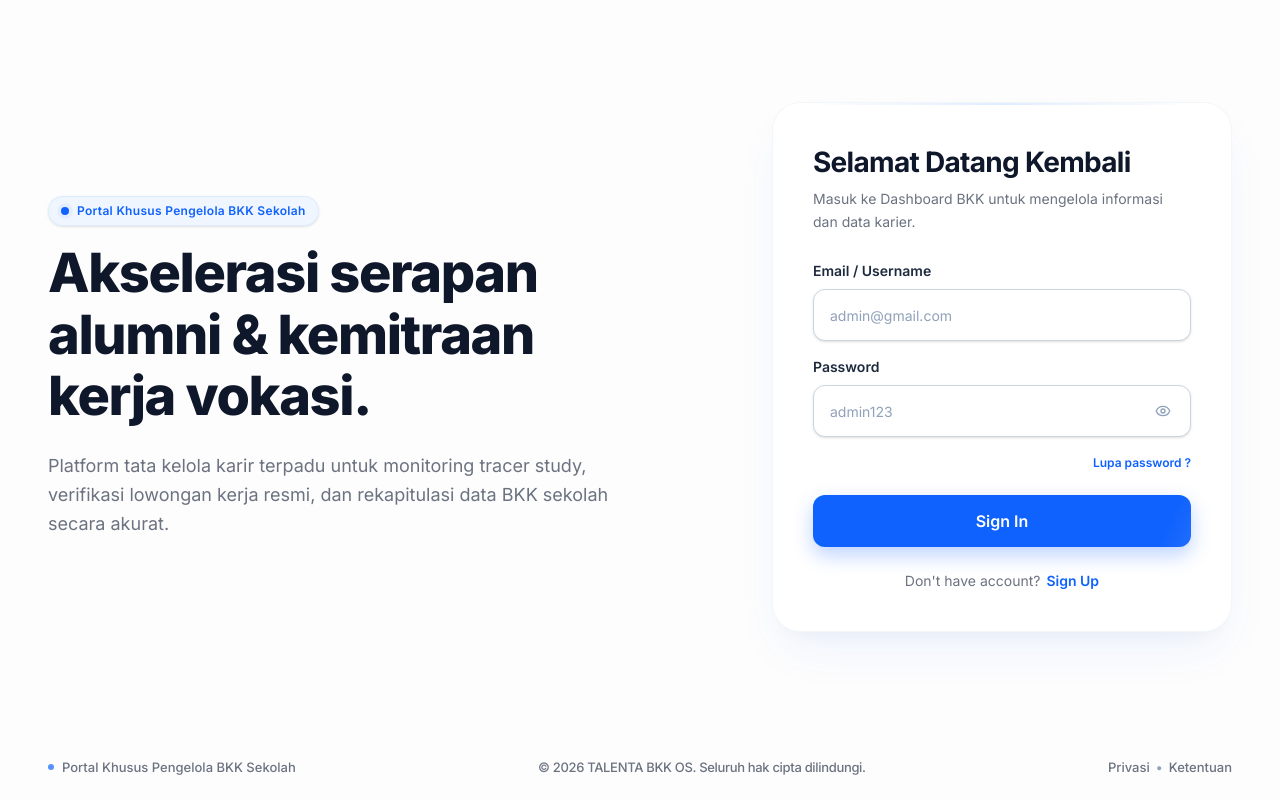
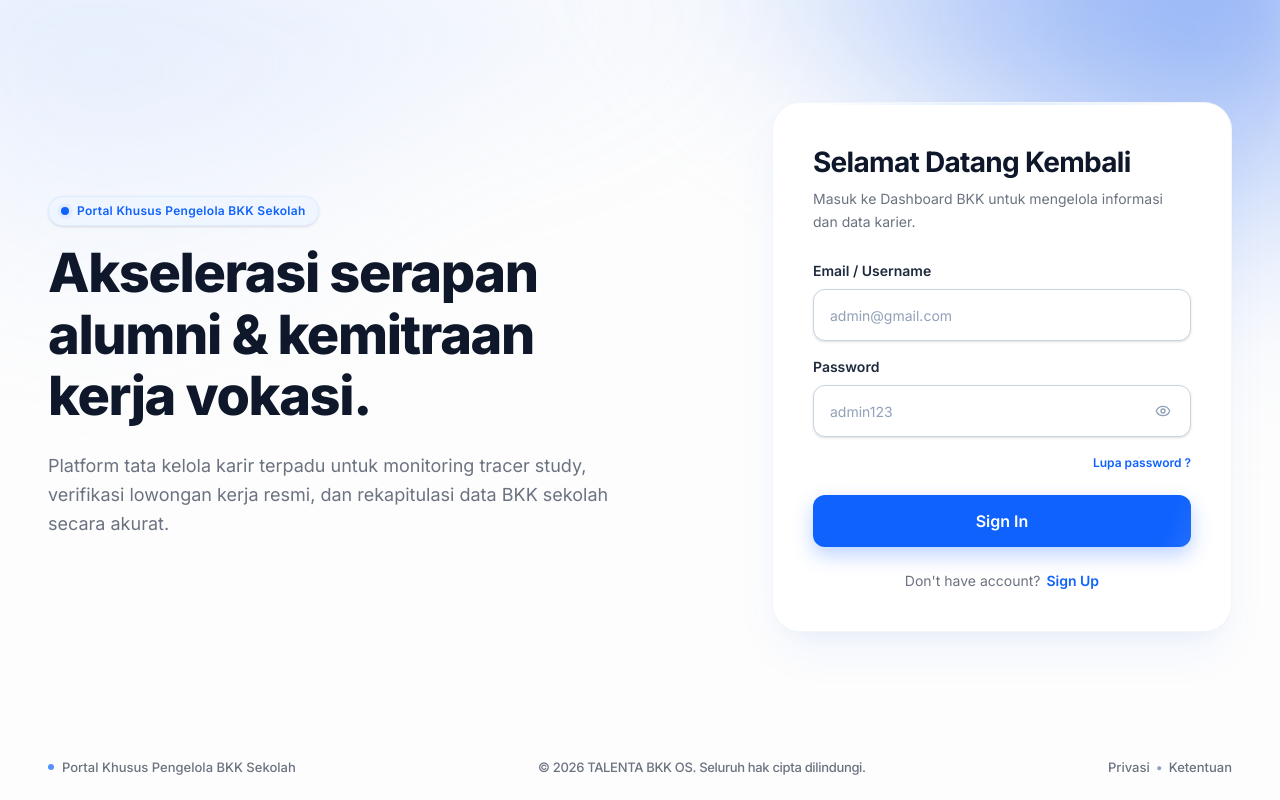
Before and after one commit to fheyri/Talenta-FE-PHP, a Next.js app: page /login in a window 1280 px wide. Built offline with nearby package versions, Linux system fonts and the light colour scheme.

Commit message:
revert: restore original vibrant BackgroundGradient component matching reference design

```diff
--- a/src/components/auth/AuthBackground.tsx
+++ /dev/null
@@ -1,82 +0,0 @@
-import React from "react";
-
-// Pre-defined static particles with random distribution, sizes, opacities, and animation timings
-const PARTICLES = [
-  { id: 1, left: "12%", top: "68%", size: 6, opacity: 0.35, duration: "14s", delay: "-2s", color: "#6E97F2" },
-  { id: 2, left: "24%", top: "82%", size: 8, opacity: 0.25, duration: "18s", delay: "-7s", color: "#0F62FE" },
-  { id: 3, left: "38%", top: "74%", size: 5, opacity: 0.3, duration: "12s", delay: "-11s", color: "#A9C1F8" },
-  { id: 4, left: "52%", top: "88%", size: 10, opacity: 0.2, duration: "19s", delay: "-4s", color: "#6E97F2" },
-  { id: 5, left: "67%", top: "70%", size: 7, opacity: 0.35, duration: "15s", delay: "-9s", color: "#0F62FE" },
-  { id: 6, left: "78%", top: "85%", size: 4, opacity: 0.4, duration: "11s", delay: "-13s", color: "#6E97F2" },
-  { id: 7, left: "89%", top: "65%", size: 9, opacity: 0.25, duration: "17s", delay: "-5s", color: "#A9C1F8" },
-  { id: 8, left: "18%", top: "45%", size: 5, opacity: 0.3, duration: "16s", delay: "-8s", color: "#0F62FE" },
-  { id: 9, left: "82%", top: "40%", size: 7, opacity: 0.25, duration: "13s", delay: "-3s", color: "#6E97F2" },
-  { id: 10, left: "45%", top: "55%", size: 6, opacity: 0.2, duration: "20s", delay: "-12s", color: "#A9C1F8" },
-];
-
-export const AuthBackground: React.FC = () => {
-  return (
-    <div
-      aria-hidden="true"
-      className="fixed inset-0 -z-10 overflow-hidden pointer-events-none bg-[#FDFDFD]"
-    >
-      {/* ================= LAYER 1: AURORA BLOBS (BERGERAK PELAN) ================= */}
-      {/* Blob A: Biru pekat (#6E97F2, opacity ~50%) di kanan atas, sebagian keluar layar */}
-      <div
-        className="absolute -top-[18%] -right-[12%] w-[58vmax] h-[58vmax] rounded-full bg-[#6E97F2] opacity-50 blur-2xl sm:blur-3xl animate-aurora-a"
-        style={{ willChange: "transform" }}
-      />
-
-      {/* Blob B: Biru muda (#DCE6FD, opacity ~70%) di kiri atas */}
-      <div
-        className="absolute -top-[16%] -left-[14%] w-[60vmax] h-[60vmax] rounded-full bg-[#DCE6FD] opacity-70 blur-2xl sm:blur-3xl animate-aurora-b"
-        style={{ willChange: "transform" }}
-      />
-
-      {/* Blob C: Biru sedang (#A9C1F8, opacity ~35%) di kiri bawah, ukuran lebih kecil */}
-      <div
-        className="absolute -bottom-[12%] -left-[8%] w-[42vmax] h-[42vmax] rounded-full bg-[#A9C1F8] opacity-35 blur-2xl sm:blur-3xl animate-aurora-c"
-        style={{ willChange: "transform" }}
-      />
-
-      {/* ================= LAYER 2: DOT GRID (MEMUDAR KE TEPI) ================= */}
-      {/* Pola titik 1px, jarak 24px, warna #94A3B8 opacity ~25%, mask radial ellipse */}
-      <div
-        className="absolute inset-0 opacity-25 animate-dot-grid"
-        style={{
-          backgroundImage: "radial-gradient(#94A3B8 1px, transparent 1px)",
-          backgroundSize: "24px 24px",
-          maskImage: "radial-gradient(ellipse at center, black 30%, transparent 75%)",
-          WebkitMaskImage: "radial-gradient(ellipse at center, black 30%, transparent 75%)",
-        }}
-      />
-
-      {/* ================= LAYER 3: PARTIKEL KECIL MELAYANG ================= */}
-      {/* 8-12 lingkaran kecil (4-12px) warna biru dengan opacity 20-40%, naik pelan */}
-      <div className="absolute inset-0">
-        {PARTICLES.map((particle, index) => (
-          <div
-            key={particle.id}
-            className={`absolute rounded-full pointer-events-none ${
-              index > 6 ? "hidden sm:block" : "block"
-            }`}
-            style={{
-              left: particle.left,
-              top: particle.top,
-              width: `${particle.size}px`,
-              height: `${particle.size}px`,
-              backgroundColor: particle.color,
-              opacity: particle.opacity,
-              animation: `floatParticleY ${particle.duration} ease-in-out infinite`,
-              animationDelay: particle.delay,
-              willChange: "transform, opacity",
-            }}
-          />
-        ))}
-      </div>
-
-      {/* Subtle smooth overlay for optimum contrast and readability */}
-      <div className="absolute inset-0 bg-gradient-to-b from-transparent via-[#FDFDFD]/20 to-[#FDFDFD]/60 pointer-events-none" />
-    </div>
-  );
-};
--- a/src/components/auth/AuthLayout.tsx
+++ b/src/components/auth/AuthLayout.tsx
@@ -2,7 +2,7 @@
 
 import React from "react";
 import { motion } from "framer-motion";
-import { AuthBackground } from "./AuthBackground";
+import { BackgroundGradient } from "./BackgroundGradient";
 import { AuthFooter } from "./AuthFooter";
 
 interface AuthLayoutProps {
@@ -20,8 +20,8 @@ export const AuthLayout: React.FC<AuthLayoutProps> = ({
 }) => {
   return (
     <div className="min-h-screen flex flex-col justify-between relative bg-[#FDFDFD] overflow-x-hidden selection:bg-[#0F62FE] selection:text-white font-sans">
-      {/* Reusable Multi-Layer Animated AuthBackground */}
-      <AuthBackground />
+      {/* Dynamic Ambient Gradient Blobs with Organic Wave SVG & Cursor Parallax */}
+      <BackgroundGradient />
 
       {/* Main Two-Column Content Area */}
       <main className="w-full flex-1 flex items-center justify-center relative z-10 py-10 lg:py-16">
```
